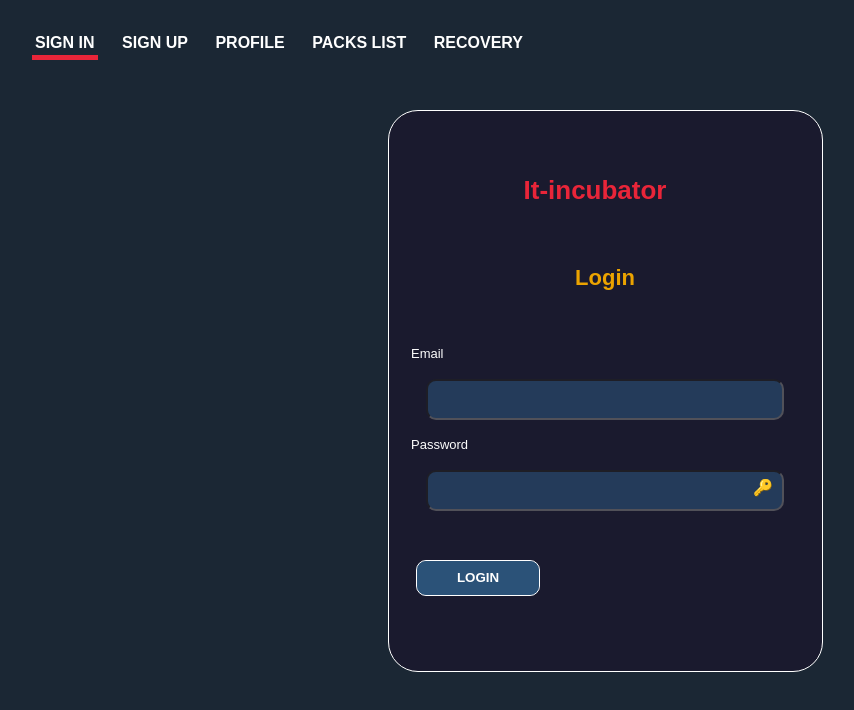
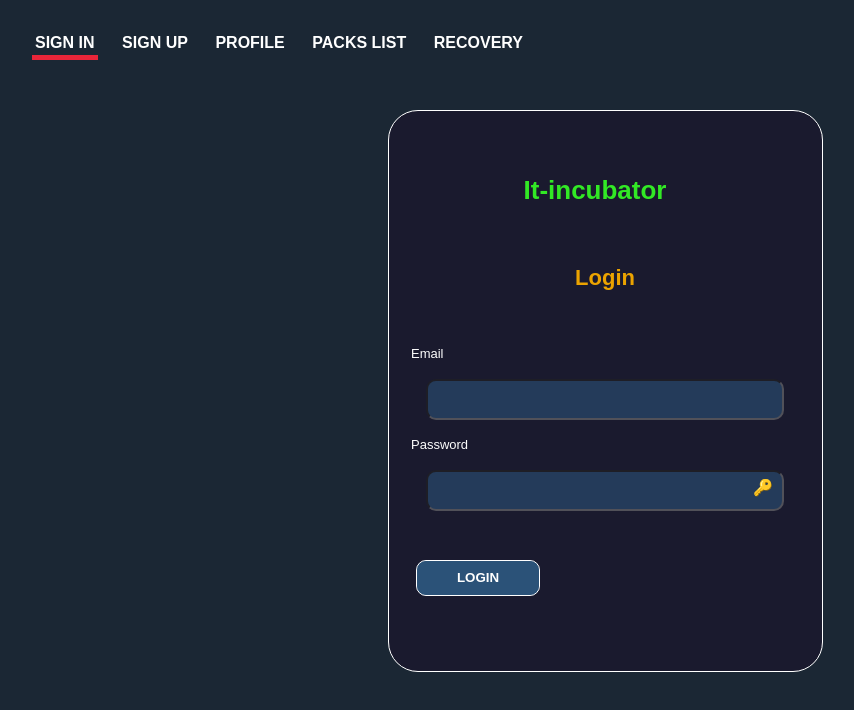
Before and after one commit to hrudkouski/friday_teamwork_project, a React (Create React App) app: page /#/login in a window 1280 px wide. Shown: the top 710 px of the page, without its empty margins (35-889 px from the left). Built offline with nearby package versions, Linux system fonts and the light colour scheme.

Commit message:
test git

```diff
--- a/src/n1-main/m1-ui/u3-common/CommonForm/CommonForm.module.css
+++ b/src/n1-main/m1-ui/u3-common/CommonForm/CommonForm.module.css
@@ -14,7 +14,7 @@
 
 /* It-incubator */
 .incubator {
-    color: #E92539;
+    color: #32e925;
     width: 163px;
     height: 39px;
     font-style: normal;
```
